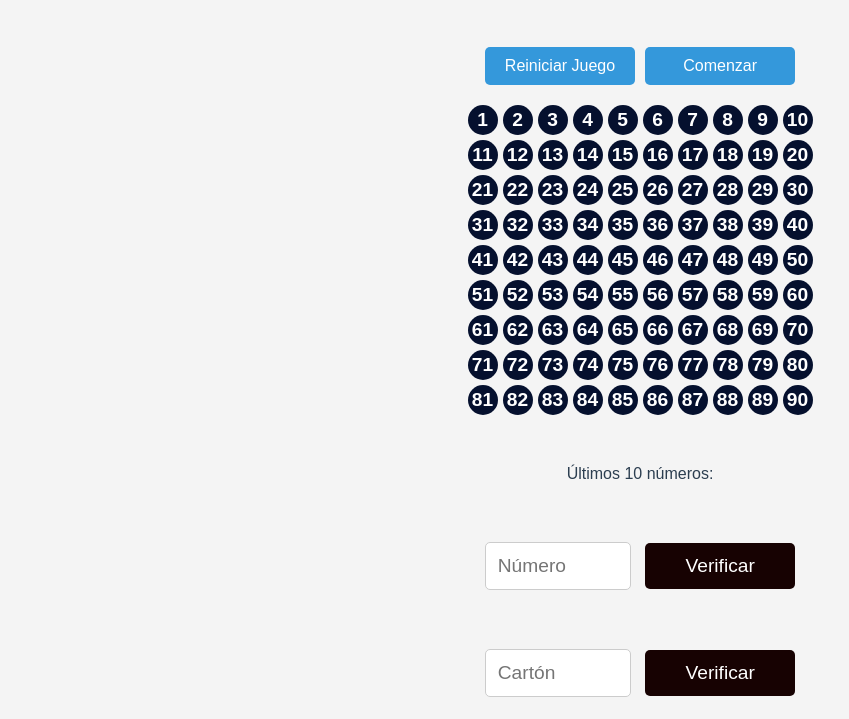
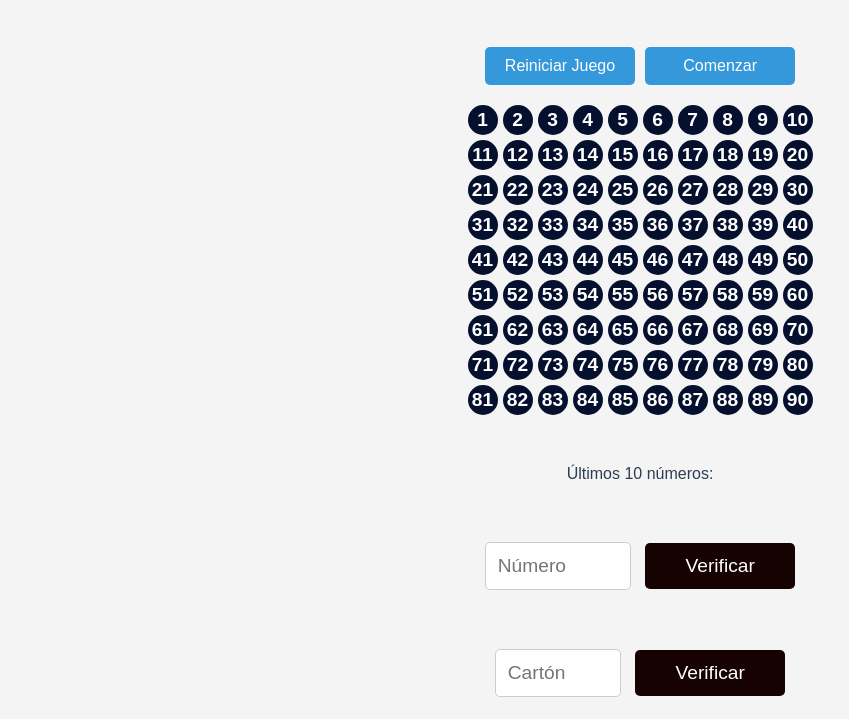
Before and after one commit to Boris8800/Bingo, a plain HTML site: page index.html in a window 1280 px wide. Shown: the part 233-952 px from the top of the page, without its empty margins (0-849 px from the left). Drawn offline with Linux system fonts and the light colour scheme.

Commit message:
Update style.css

```diff
--- a/css/style.css
+++ b/css/style.css
@@ -245,7 +245,7 @@
             font-size: 1.2em;
             border: 1px solid #ccc;
             border-radius: 5px;
-            width: 120px;
+            width: 100px;
         }
         #verificarCartonContainer button {
             padding: 12px 24px;
```
